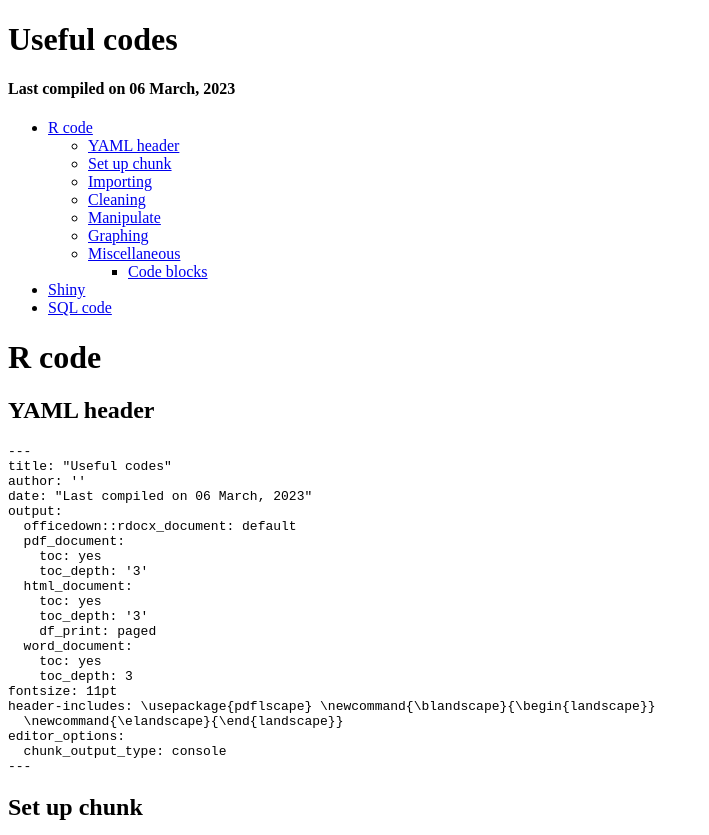
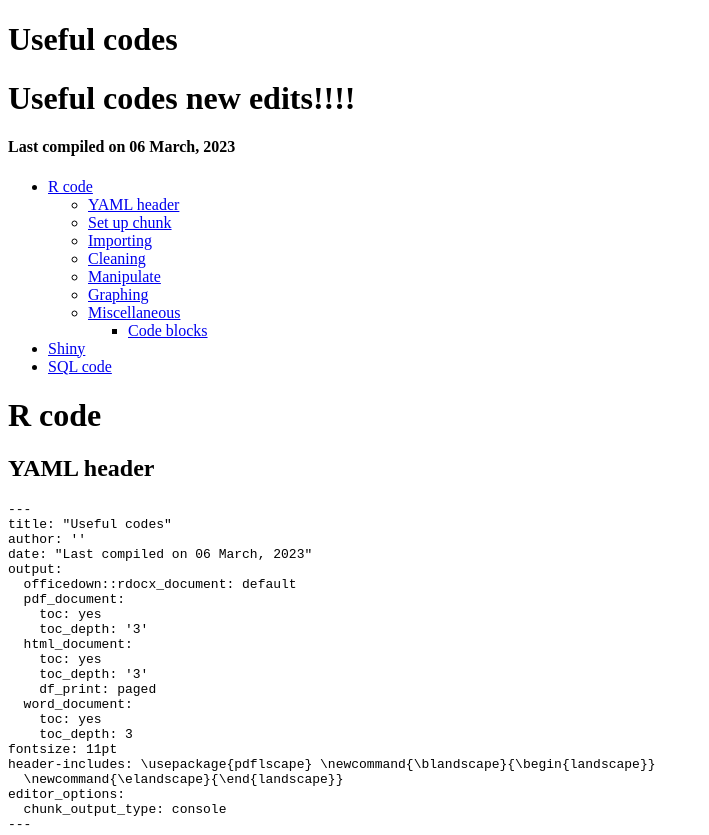
Before and after one commit to fishenchips01/useful_code, a plain HTML site: page index.html in a window 1280 px wide. Shown: the top 835 px of the page, without its empty margins (0-709 px from the left). Drawn offline with Linux system fonts and the light colour scheme.

Commit message:
Update index.html

```diff
--- a/index.html
+++ b/index.html
@@ -5,6 +5,7 @@
 <head>
 
 <h1 class="title toc-ignore">Useful codes</h1>
+ <h1 class="title toc-ignore">Useful codes new edits!!!!</h1>
 <h4 class="author"></h4>
 <h4 class="date">Last compiled on 06 March, 2023</h4>
 
```
